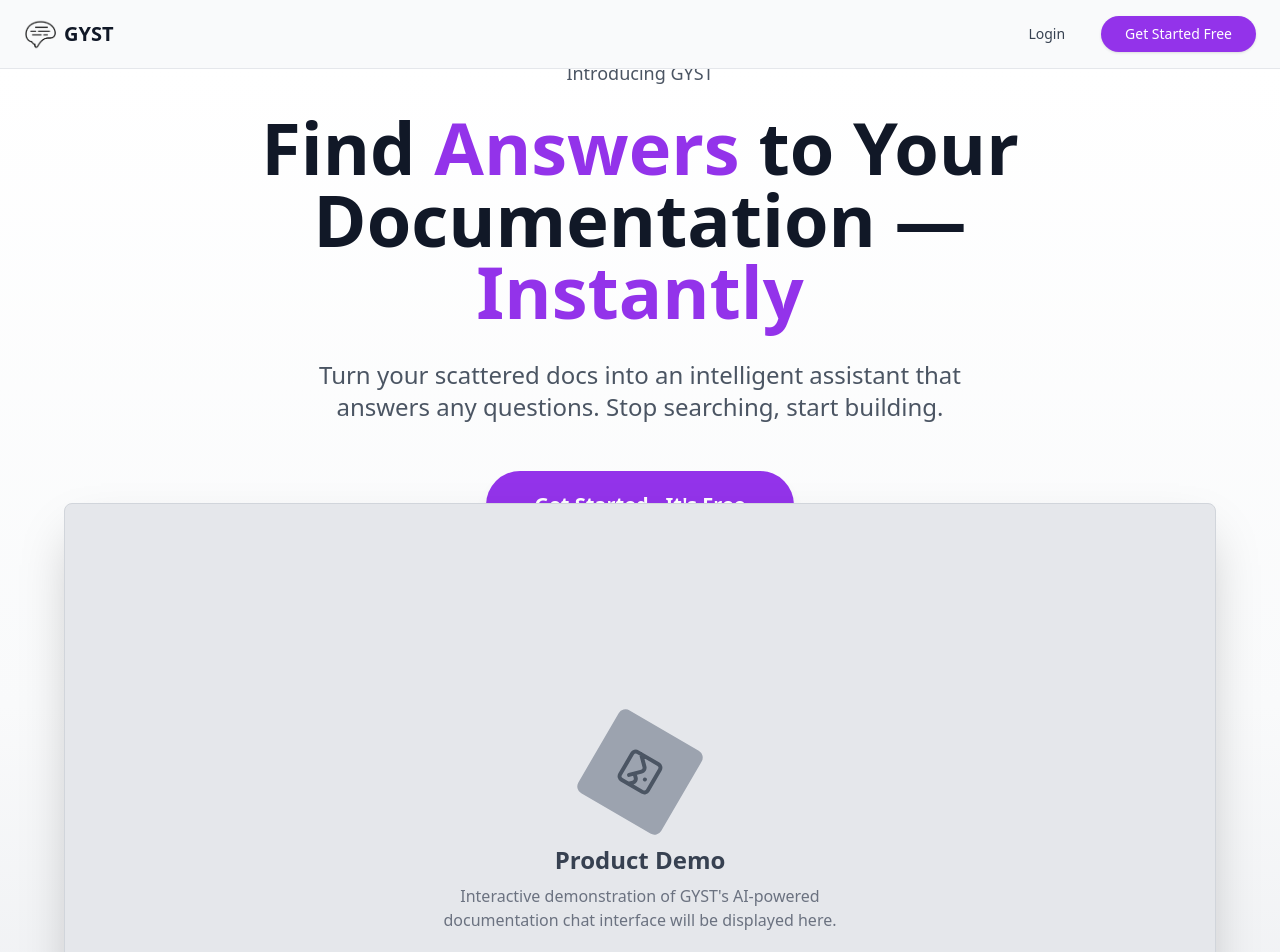
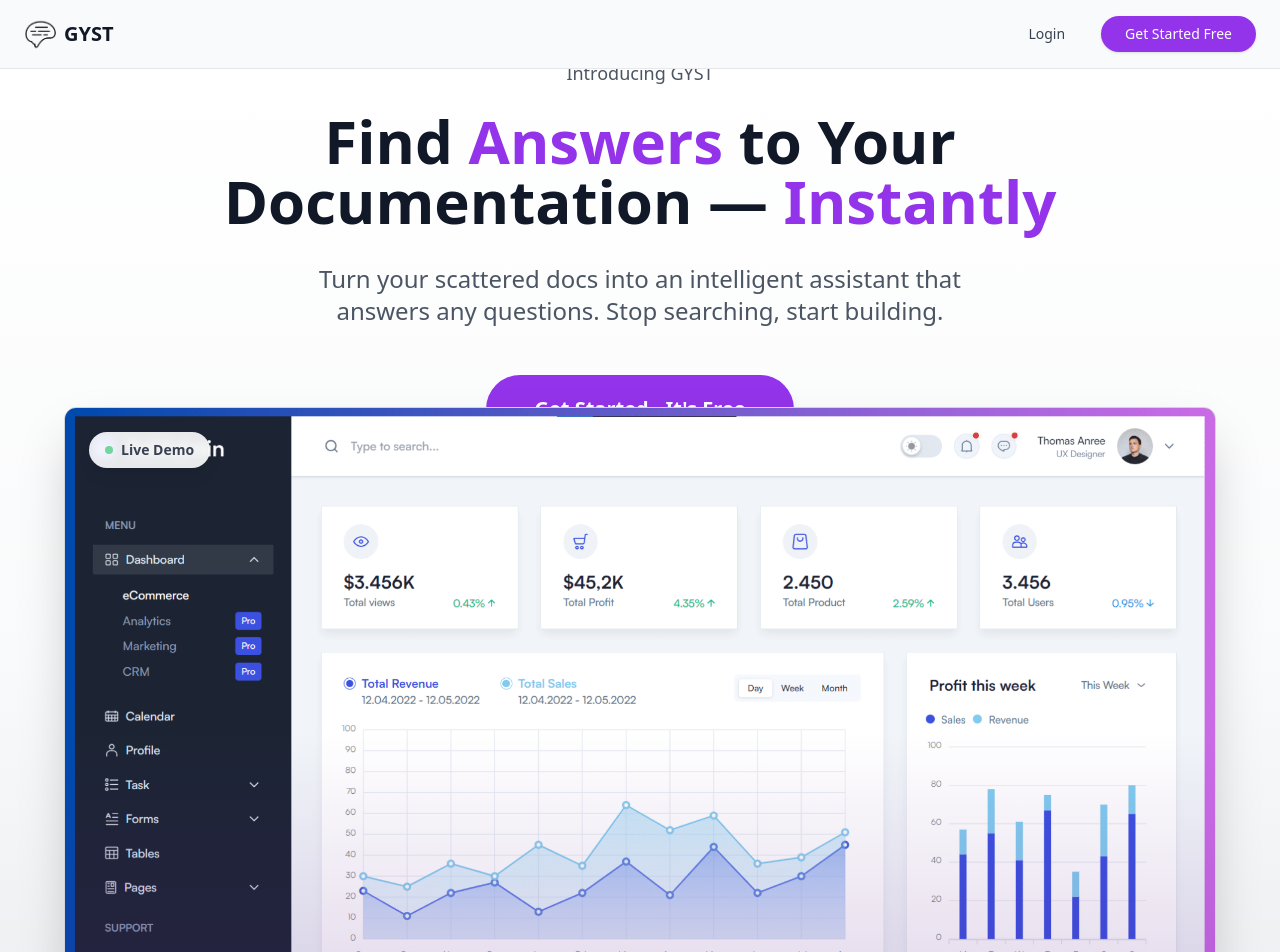
Before and after one commit to maurograndaoramos/Gyst, a Next.js app in the folder frontend/: page / in a window 1280 px wide. Shown: the top 952 px of the page. Built offline with nearby package versions, Linux system fonts and the light colour scheme; no server answers.

Commit message:
feat: enhance product demo section with new visuals and improved layout

```diff
--- a/frontend/src/app/page.tsx
+++ b/frontend/src/app/page.tsx
@@ -123,7 +123,7 @@ export default function Component() {
             </motion.p>
 
             <motion.h1
-              className="text-4xl sm:text-5xl md:text-6xl lg:text-7xl font-bold leading-tight mb-8 text-gray-900"
+              className="text-4xl sm:text-4xl md:text-5xl lg:text-6xl font-bold leading-tight mb-8 text-gray-900"
               initial={{ opacity: 0, y: 30 }}
               animate={{ opacity: 1, y: 0 }}
               transition={{ duration: 0.8, delay: 0.7 }}
@@ -136,9 +136,9 @@ export default function Component() {
               >Answers</motion.span></span>{" "}
               <span className="block sm:inline">to Your</span>
               <br className="hidden sm:block" />
-              <span className="block">Documentation —</span>{" "}
+              <span className="inline">Documentation — </span>
               <motion.span
-                className="text-purple-600 block sm:inline"
+                className="text-purple-600 inline"
                 initial={{ opacity: 0 }}
                 animate={{ opacity: 1 }}
                 transition={{ duration: 0.5, delay: 1.4 }}
@@ -169,7 +169,7 @@ export default function Component() {
             </motion.button>
           </motion.div>
 
-          {/* Product Demo Placeholder */}
+          {/* Product Demo */}
           <motion.div
             className="relative max-w-6xl mx-auto"
             style={{ y: demoY }}
@@ -191,25 +191,37 @@ export default function Component() {
               }
             `}</style>
             <motion.div
-              className="bg-gray-200 rounded-lg overflow-hidden shadow-2xl border border-gray-300 h-[650px] flex items-center justify-center purple-glow"
+              className="relative rounded-xl overflow-hidden shadow-2xl border border-gray-300 purple-glow"
               whileHover={{ scale: 1.02 }}
               transition={{ duration: 0.3 }}
             >
-              <div className="text-center">
-                <motion.div
-                  className="w-24 h-24 mx-auto mb-6 bg-gray-400 rounded-lg flex items-center justify-center"
-                  animate={{ rotate: 360 }}
-                  transition={{ duration: 20, repeat: Infinity, ease: "linear" }}
-                >
-                  <svg className="w-12 h-12 text-gray-600" fill="none" stroke="currentColor" viewBox="0 0 24 24">
-                    <path strokeLinecap="round" strokeLinejoin="round" strokeWidth={2} d="M4 16l4.586-4.586a2 2 0 012.828 0L16 16m-2-2l1.586-1.586a2 2 0 012.828 0L20 14m-6-6h.01M6 20h12a2 2 0 002-2V6a2 2 0 00-2-2H6a2 2 0 00-2 2v12a2 2 0 002 2z" />
-                  </svg>
-                </motion.div>
-                <h3 className="text-2xl font-semibold text-gray-700 mb-2">Product Demo</h3>
-                <p className="text-gray-500 max-w-md mx-auto">
-                  Interactive demonstration of GYST's AI-powered documentation chat interface will be displayed here.
-                </p>
-              </div>
+              <motion.img
+                src="/dashboard-placeholder.png"
+                alt="GYST Dashboard - AI-powered documentation management interface"
+                className="w-full h-auto object-cover"
+                initial={{ opacity: 0, scale: 0.95 }}
+                animate={{ opacity: 1, scale: 1 }}
+                transition={{ duration: 0.8, delay: 1.5 }}
+              />
+              {/* Overlay for better visual effect */}
+              <motion.div
+                className="absolute inset-0 bg-gradient-to-t from-purple-900/20 via-transparent to-transparent pointer-events-none"
+                initial={{ opacity: 0 }}
+                animate={{ opacity: 1 }}
+                transition={{ duration: 1, delay: 1.8 }}
+              />
+              {/* Demo Badge */}
+              <motion.div
+                className="absolute top-6 left-6 bg-white/90 backdrop-blur-sm px-4 py-2 rounded-full shadow-lg"
+                initial={{ opacity: 0, x: -20 }}
+                animate={{ opacity: 1, x: 0 }}
+                transition={{ duration: 0.6, delay: 2 }}
+              >
+                <div className="flex items-center gap-2">
+                  <div className="w-2 h-2 bg-green-500 rounded-full animate-pulse"></div>
+                  <span className="text-sm font-semibold text-gray-700">Live Demo</span>
+                </div>
+              </motion.div>
             </motion.div>
           </motion.div>
         </motion.div>
```
